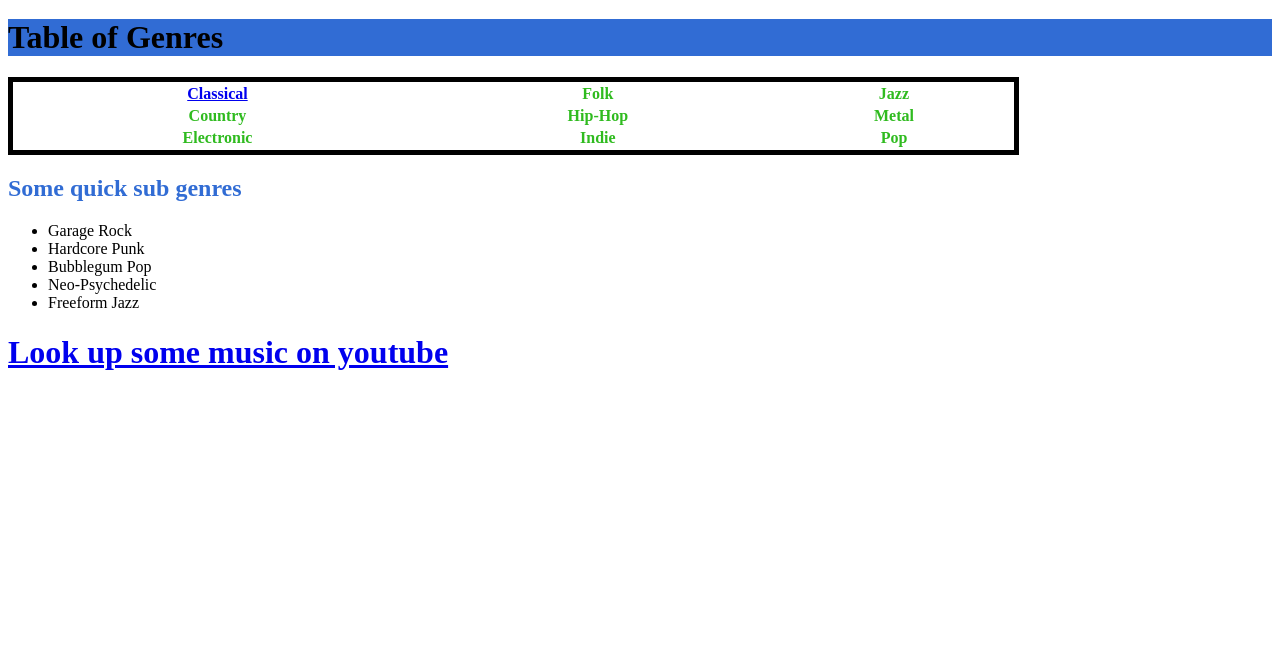
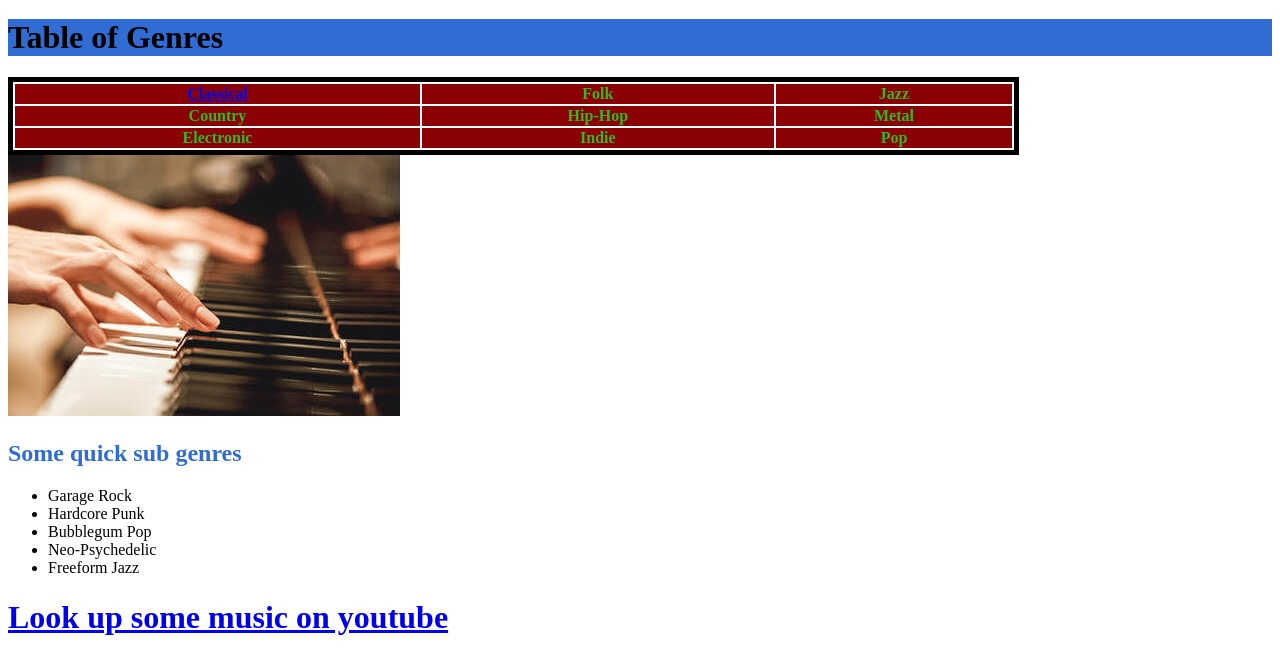
Before and after one commit to kchua2649/HTML1-1, a plain HTML site: page index.html in a window 1280 px wide. Shown: the part 2315-2966 px from the top of the page. Before the commit the page ends 2707 px from the top, so only its background shows below. Drawn offline with Linux system fonts and the light colour scheme.

Commit message:
Update index.html

```diff
--- a/index.html
+++ b/index.html
@@ -3,6 +3,16 @@
 <head>
 <meta charset="utf-8">
 <title>HTML 1</title>
+
+	<style>
+
+		.genreTable{color:#2FBB1F; background-color:#8B0002}
+
+
+
+
+	</style>
+
 </head>
 
 <body>
@@ -23,26 +33,27 @@
 		<img src="assets/images/guitar.jpg" alt="Guitar">
 			<h3><em>&#9827;Another basic.&#9827;</em></h3>
 
-	<h1 style="background-color:#316CD4">Table of Genres</h1>
+	<h1 id="tableName" style="background-color:#316CD4">Table of Genres</h1>
 
 	<table style="width:80%; border: thick solid">
-		<tr style="color:#2FBB1F">
+		<tr class="genreTable">
 			<th><a href="classical.html">Classical</a></th>
 			<th>Folk</th>
 			<th>Jazz</th>
 		</tr>
-		<tr style="color:#2FBB1F">
+		<tr class="genreTable">
 			<th>Country</th>
 			<th>Hip-Hop</th>
 			<th>Metal</th>
 		</tr>
-		<tr style="color:#2FBB1F">
+		<tr class="genreTable">
 			<th>Electronic</th>
 			<th>Indie</th>
 			<th>Pop</th>
 		</tr>
 	</table>
 
+	<img src="assets/images/piano playing.jpg" alt="Playing Piano">
 	<h2 style="color:#316CD4">Some quick sub genres</h2>
 		<ul>
 			<li>Garage Rock</li>
@@ -52,8 +63,9 @@
 			<li>Freeform Jazz</li>
 		</ul>
 
+
 	<h1> <a href="https://www.youtube.com/">Look up some music on youtube</a></h1>
-
+	<img src="assets/images/youtube.png" alt="Youtube">
 
 
 
```
